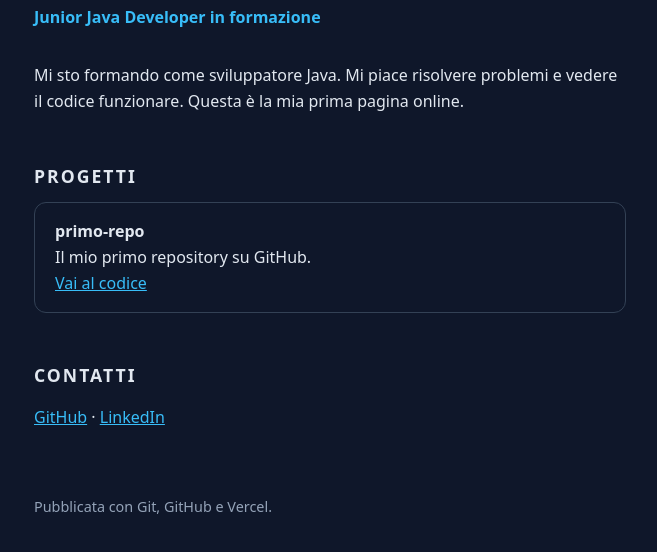
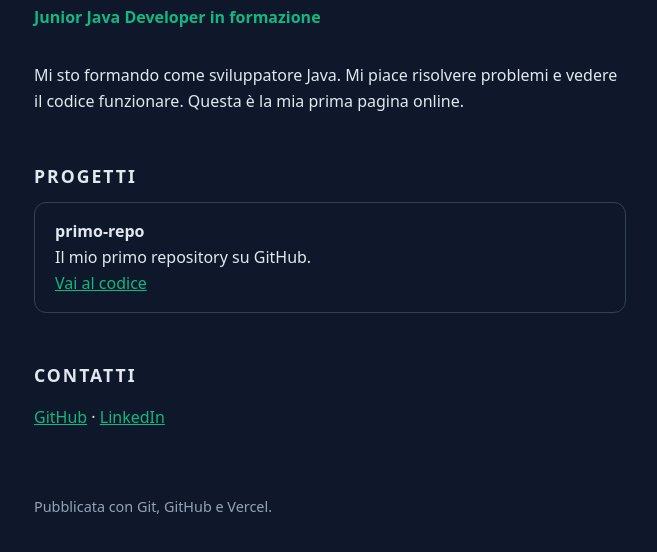
Before and after one commit to AlbyLXV/sito-personale, a plain HTML site: page index.html in a window 1280 px wide. Shown: the part 128-680 px from the top of the page, without its empty margins (310-967 px from the left). Drawn offline with Linux system fonts and the light colour scheme.

Commit message:
Aggiorna la pagina personale

```diff
--- a/index.html
+++ b/index.html
@@ -5,7 +5,7 @@
   <meta name="viewport" content="width=device-width, initial-scale=1">
   <title>Alberto Liberatore · Junior Java Developer</title>
   <style>
-    :root { --sfondo: #0f172a; --testo: #e2e8f0; --colore: #38bdf8; }
+    :root { --sfondo: #0f172a; --testo: #e2e8f0; --colore: #10b981; }
     * { box-sizing: border-box; }
     body { margin: 0; font-family: system-ui, sans-serif; background: var(--sfondo); color: var(--testo); line-height: 1.6; }
     main { max-width: 640px; margin: 0 auto; padding: 64px 24px; }
```
